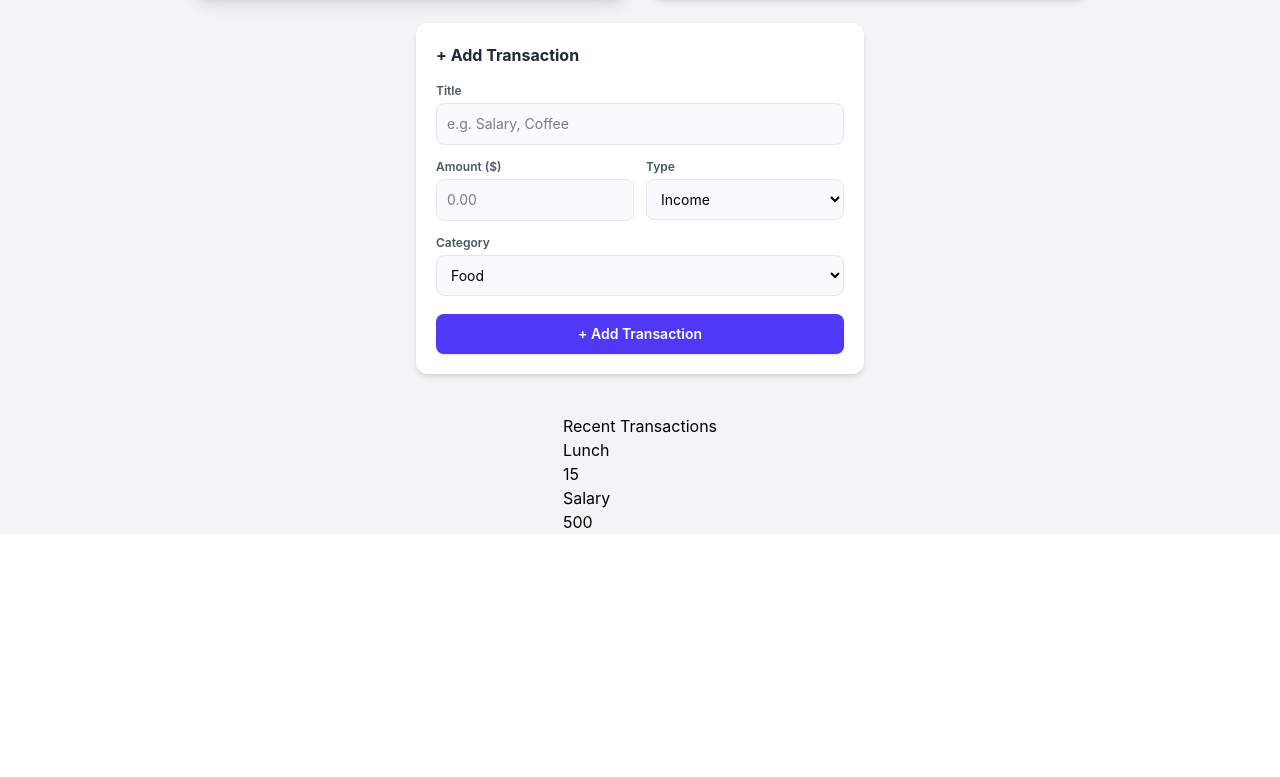
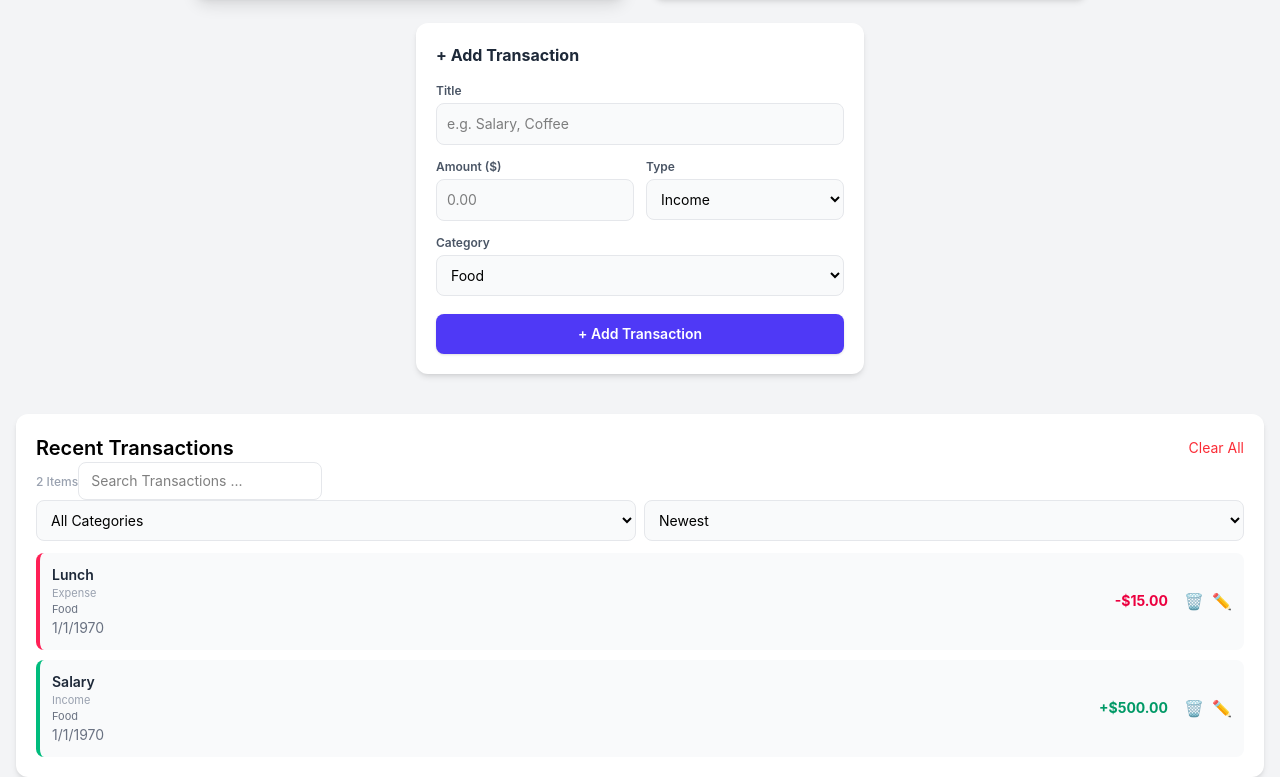
Before and after one commit to betty1233/Expense-Tracker, a React (Vite) app: page / in a window 1280 px wide. Shown: the part 657-1434 px from the top of the page. Before the commit the page ends 1191 px from the top, so only its background shows below. Built offline with nearby package versions, Linux system fonts and the light colour scheme.

Commit message:
structuring

```diff
--- a/src/components/Frontpage.jsx
+++ b/src/components/Frontpage.jsx
@@ -397,7 +397,7 @@ export default function Frontpage() {
                 <li
                   key={item.id}
                   className={`flex justify-between items-center bg-gray-50 hover:bg-gray-100 p-3 rounded-lg border-l-4 transition ${
-                    item.type === "income"
+      item.type === "income"
                       ? "border-emerald-500"
                       : "border-rose-500"
                   }`}
@@ -623,7 +623,19 @@ export default function Frontpage() {
         </form>
 
       </div>
-    <TransactionList transactions={searchedTransactions} />
+    <TransactionList
+  transactions={transactions}
+  searchedTransactions={searchedTransactions}
+  searchTerm={searchTerm}
+  setSearchTerm={setSearchTerm}
+  filterCategory={filterCategory}
+  setFilterCategory={setFilterCategory}
+  sortOrder={sortOrder}
+  setSortOrder={setSortOrder}
+  handleClearTransactions={handleClearTransactions}
+  handleDeleteTransaction={handleDeleteTransaction}
+  handleEditTransaction={handleEditTransaction}
+/>
     </div>
   );
 }
--- a/src/components/TransactionList.jsx
+++ b/src/components/TransactionList.jsx
@@ -1,14 +1,163 @@
-export default function TransactionList({ transactions }) {
+export default function TransactionList({
+  transactions,
+  searchedTransactions,
+  searchTerm,
+  setSearchTerm,
+  filterCategory,
+  setFilterCategory,
+  sortOrder,
+  setSortOrder,
+  handleClearTransactions,
+  handleDeleteTransaction,
+  handleEditTransaction,
+}) {
   return (
-    <div>
-      <h2>Recent Transactions</h2>
+    <div className="bg-white rounded-xl shadow-md p-5 w-full">
 
-      {transactions.map((item) => (
-        <div key={item.id}>
-          <p>{item.title}</p>
-          <p>{item.amount}</p>
-        </div>
-      ))}
+      <div className="flex items-center justify-between">
+
+        <h2 className="text-xl font-semibold">
+          Recent Transactions
+        </h2>
+
+        {searchedTransactions.length > 0 && (
+          <button
+            onClick={handleClearTransactions}
+            className="text-sm text-red-500 hover:text-red-700"
+          >
+            Clear All
+          </button>
+        )}
+
+      </div>
+
+      <span className="text-xs text-gray-400 font-medium">
+        {transactions.length} Items
+      </span>
+
+      <input
+        type="text"
+        placeholder="Search Transactions ..."
+        value={searchTerm}
+        onChange={(e) => setSearchTerm(e.target.value)}
+        className="border border-gray-200 rounded-lg px-3 py-2 text-sm"
+      />
+
+      {/* Category Filter */}
+
+      <div className="grid grid-cols-2 gap-2 mb-3">
+
+        <select
+          value={filterCategory}
+          onChange={(e) => setFilterCategory(e.target.value)}
+          className="w-full border border-gray-200 bg-gray-50 rounded-lg p-2.5 text-sm focus:bg-white focus:outline-none focus:ring-2 focus:ring-indigo-500 transition"
+        >
+          <option value="All">All Categories</option>
+          <option value="Food">Food</option>
+          <option value="Transport">Transport</option>
+          <option value="Bills">Bills</option>
+          <option value="Shopping">Shopping</option>
+          <option value="Entertainment">Entertainment</option>
+          <option value="Other">Other</option>
+        </select>
+
+        <select
+          value={sortOrder}
+          onChange={(e) => setSortOrder(e.target.value)}
+          className="w-full border border-gray-200 bg-gray-50 rounded-lg p-2.5 text-sm focus:bg-white focus:outline-none focus:ring-2 focus:ring-indigo-500 transition"
+        >
+          <option value="newest">Newest</option>
+          <option value="oldest">Oldest</option>
+        </select>
+
+      </div>
+
+      {/* Transaction List */}
+
+      <ul className="space-y-2.5">
+
+        {searchedTransactions.length === 0 ? (
+          <li className="text-center text-gray-400 text-sm py-4">
+            No transactions found.
+          </li>
+        ) : (
+          searchedTransactions.map((item) => (
+
+            <li
+              key={item.id}
+              className={`flex justify-between items-center bg-gray-50 hover:bg-gray-100 p-3 rounded-lg border-l-4 transition ${
+                item.type === "income"
+                  ? "border-emerald-500"
+                  : "border-rose-500"
+              }`}
+            >
+
+              {/* Transaction Information */}
+
+              <div>
+
+                <p className="font-semibold text-gray-800 text-sm">
+                  {item.title}
+                </p>
+
+                <p className="text-[11px] text-gray-400 capitalize">
+                  {item.type}
+                </p>
+
+                <p className="text-[11px] text-gray-500">
+                  {item.category}
+                </p>
+
+                <p className="text-sm text-gray-500">
+                  {new Date(item.date || item.id).toLocaleDateString()}
+                </p>
+
+              </div>
+
+              {/* Amount + Buttons */}
+
+              <div className="flex items-center gap-2">
+
+                <span
+                  className={`font-bold text-sm ${
+                    item.type === "income"
+                      ? "text-emerald-600"
+                      : "text-rose-600"
+                  }`}
+                >
+                  {item.type === "income" ? "+" : "-"}$
+                  {Number(item.amount).toFixed(2)}
+                </span>
+
+                {/* Delete Button */}
+
+                <button
+                  type="button"
+                  onClick={() => handleDeleteTransaction(item.id)}
+                  className="ml-2 text-gray-400 hover:text-rose-600 transition"
+                >
+                  🗑️
+                </button>
+
+                {/* Edit Button */}
+
+                <button
+                  type="button"
+                  onClick={() => handleEditTransaction(item.id)}
+                  className="text-gray-400 hover:text-indigo-600 transition"
+                >
+                  ✏️
+                </button>
+
+              </div>
+
+            </li>
+
+          ))
+        )}
+
+      </ul>
+
     </div>
   );
 }
```
